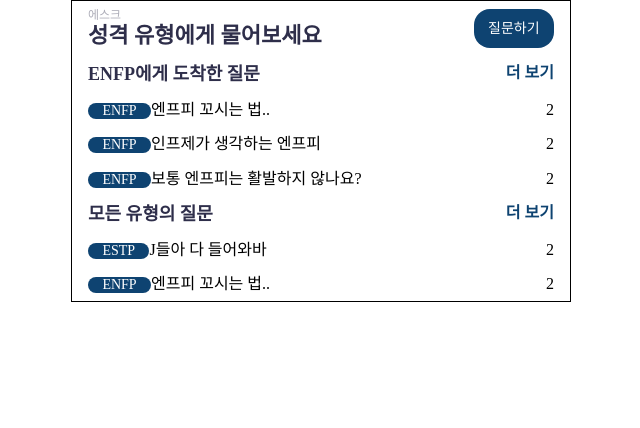
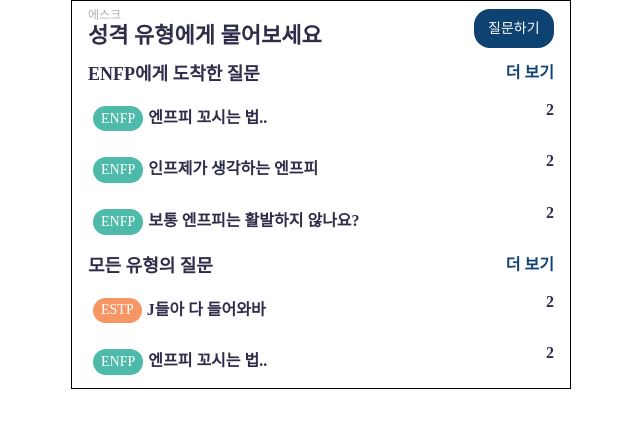
Before and after one commit to songgaram/woot-front-project, a React (Create React App) app: page / in a window 1280 px wide. Shown: the top 428 px of the page, without its empty margins (319-959 px from the left). Built offline with nearby package versions, Linux system fonts and the light colour scheme.

Commit message:
feat : mbti tag 컴포넌트 생성, 컬러코드 패치

```diff
--- /dev/null
+++ b/src/components/tag/MbtiTag.tsx
@@ -0,0 +1,23 @@
+import React from 'react';
+import styled from 'styled-components';
+import { getColorCode } from './utils';
+
+const MbtiTag = ({ mbti, children }: { mbti: string; children: React.ReactNode }) => {
+  const colorCode = getColorCode(mbti);
+  return <Button colorCode={colorCode}>{mbti}</Button>;
+};
+
+const Button = styled.button<{ colorCode: string }>`
+  font-size: ${({ theme }) => theme.fontSizes.small};
+  display: inline-flex;
+  align-items: center;
+  border: none;
+  border-radius: 1rem;
+  cursor: pointer;
+  padding: 0.3rem 0.5rem;
+  margin: 5px;
+  background-color: ${(props) => props.theme.colors[props.colorCode]};
+  color: ${({ theme }) => theme.colors.white};
+`;
+
+export default MbtiTag;
--- /dev/null
+++ b/src/components/tag/utils.ts
@@ -0,0 +1,9 @@
+export const getColorCode = (mbti: string): string => {
+  if (mbti.includes('N') && mbti.includes('F')) {
+    return '_NF_';
+  } else if (mbti.includes('N') && mbti.includes('T')) {
+    return '_NT_';
+  } else if (mbti.includes('S') && mbti.includes('J')) {
+    return '_S_J';
+  } else return '_S_P';
+};
--- a/src/pages/mainPage/AskCard.tsx
+++ b/src/pages/mainPage/AskCard.tsx
@@ -1,5 +1,5 @@
 import React from 'react';
-import Button from 'components/button/Button';
+import MbtiTag from 'components/tag/MbtiTag';
 import styled from 'styled-components';
 import { askTypes } from './types';
 
@@ -8,7 +8,7 @@ const AskCard = ({ askData }: { askData: askTypes }) => {
   return (
     <AskCardContainer>
       <div>
-        <Button>{mbti}</Button>
+        <MbtiTag mbti={mbti}>{mbti}</MbtiTag>
         <AskTitle>{askTitle}</AskTitle>
       </div>
       <Comment> {comments.length}</Comment>
@@ -23,7 +23,14 @@ export const AskCardContainer = styled.div`
   flex-direction: row;
   justify-content: space-between;
   padding: 0.5rem 1rem;
+  cursor: pointer;
 `;
 
-export const AskTitle = styled.span``;
-export const Comment = styled.div``;
+export const AskTitle = styled.span`
+  font-weight: 600;
+  color: ${({ theme }) => theme.colors.primary};
+`;
+export const Comment = styled.div`
+  font-weight: 600;
+  color: ${({ theme }) => theme.colors.primary};
+`;
--- a/src/pages/mainPage/MainPage.style.ts
+++ b/src/pages/mainPage/MainPage.style.ts
@@ -21,5 +21,6 @@ export const MainHeaderContainer = styled.div`
   p {
     font-size: ${({ theme }) => theme.fontSizes.base};
     color: ${({ theme }) => theme.colors.deepblue};
+    cursor: pointer;
   }
 `;
```
